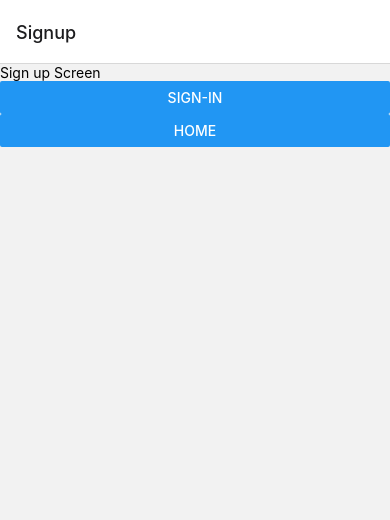
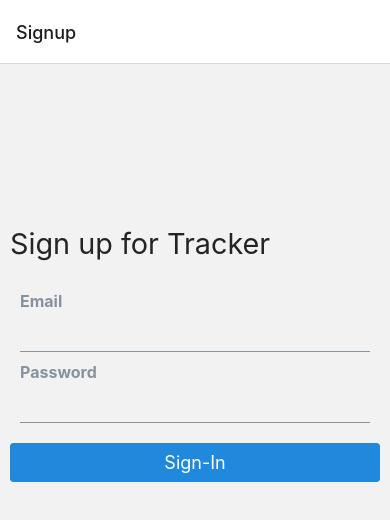
Before and after one commit to anthonycoded/trackly, a React Native app: screen /Signup in a window 390 px wide. Shown: the top 520 px of the page. Built offline with nearby package versions, Linux system fonts and the light colour scheme.

Commit message:
handled inputs, styles

```diff
--- a/src/screens/SignupScreen.js
+++ b/src/screens/SignupScreen.js
@@ -1,22 +1,51 @@
-import React from "react";
-import { View, StyleSheet, Text, Button } from "react-native";
+import React, { useState } from "react";
+import { View, StyleSheet } from "react-native";
+import { Text, Input, Button } from "react-native-elements";
 
 const SignupScreen = ({ navigation }) => {
+  const [email, setEmail] = useState("");
+  const [password, setPassword] = useState("");
+
   return (
-    <View>
-      <Text>Sign up Screen</Text>
+    <View style={styles.container}>
+      <Text h3 style={{ marginBottom: 20 }}>
+        Sign up for Tracker
+      </Text>
+      <View style={styles.inputContainer}>
+        <Input
+          label="Email"
+          value={email}
+          onChangeText={setEmail}
+          autoCapitalize="none"
+          autoCorrect={false}
+        />
+        <Input
+          label="Password"
+          value={password}
+          onChangeText={setPassword}
+          autoCapitalize="none"
+          autoCorrect={false}
+          secureTextEntry
+        />
+      </View>
       <Button
         title="Sign-In"
         onPress={() => navigation.navigate("Signin")}
-      ></Button>
-      <Button
-        title="Home"
-        onPress={() => navigation.navigate("BottomTab")}
       ></Button>
     </View>
   );
 };
 
-const styles = StyleSheet.create({});
+const styles = StyleSheet.create({
+  container: {
+    flex: 1,
+    padding: 10,
+    justifyContent: "center",
+    marginBottom: 200,
+  },
+  inputContainer: {
+    marginVertical: 10,
+  },
+});
 
 export default SignupScreen;
```
